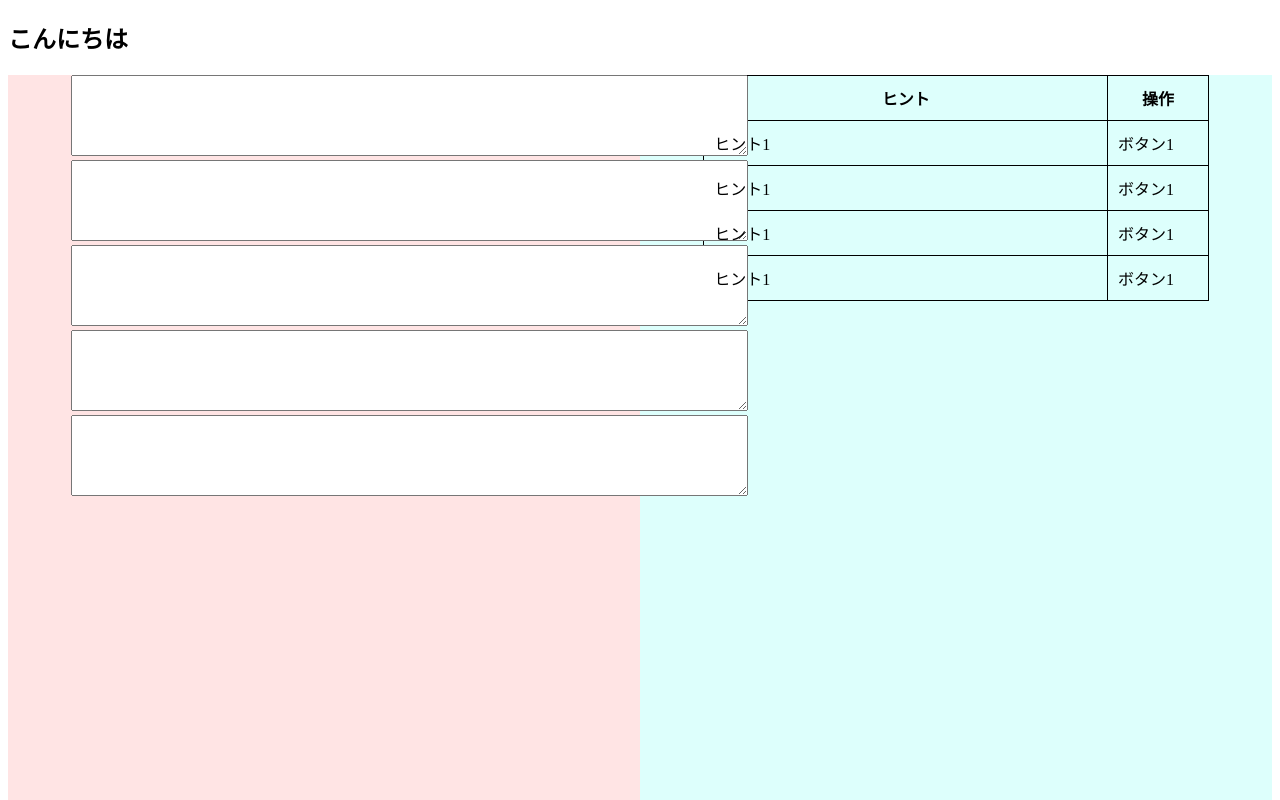
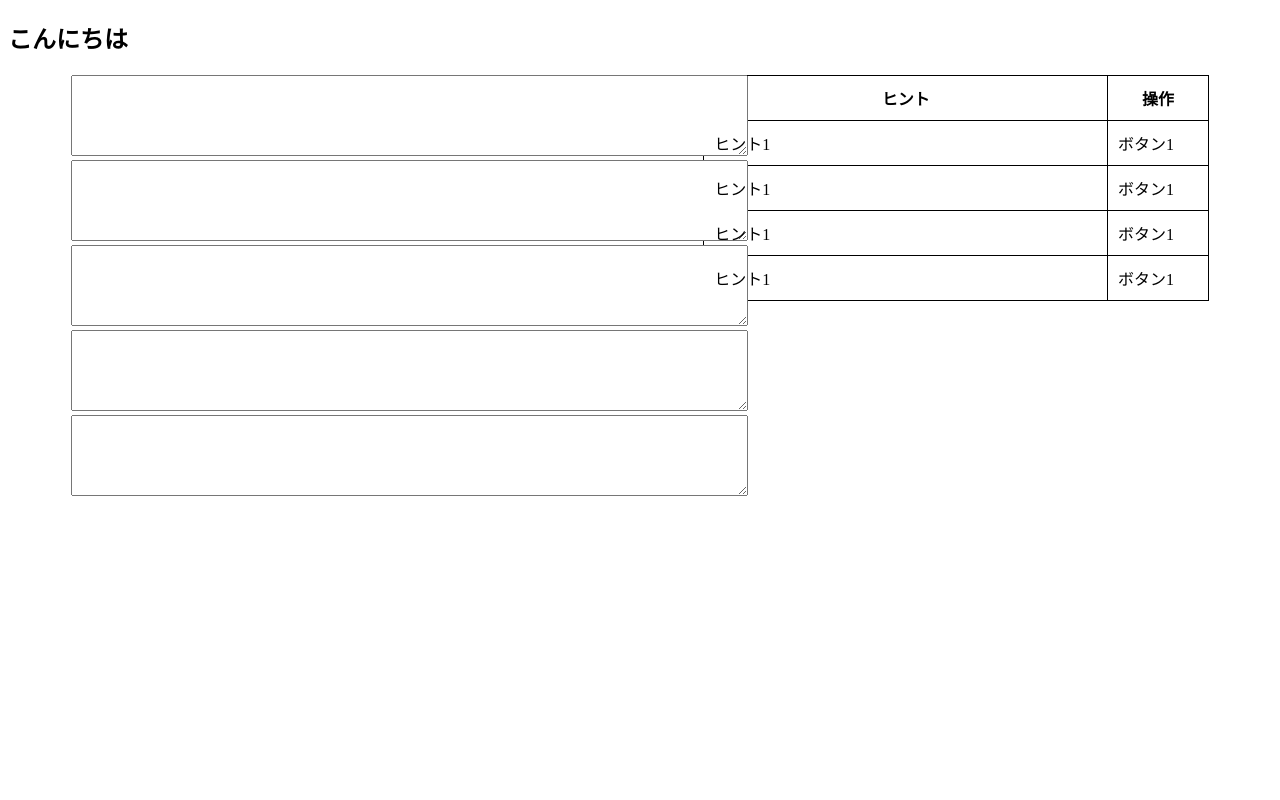
Before and after one commit to KHashimoto3/PLS_FRONT, a Vue app in the folder teikei_proto/: page / in a window 1280 px wide. Shown: the top 800 px of the page. Built offline with nearby package versions, Linux system fonts and the light colour scheme.

Commit message:
仮の色設定を削除

```diff
--- a/teikei_proto/src/components/CodingRoop.vue
+++ b/teikei_proto/src/components/CodingRoop.vue
@@ -52,14 +52,12 @@ div.cf_area {
 div.cf_left {
   width: 50%;
   height: 1000px;
-  background: #ffe4e4;
   float: left;
 }
 div.cf_right {
   width: 50%;
   height: 1000px;
   margin-left: 50%;
-  background: #ddfffc;
 }
 div.form_area {
   width: 80%;
```
